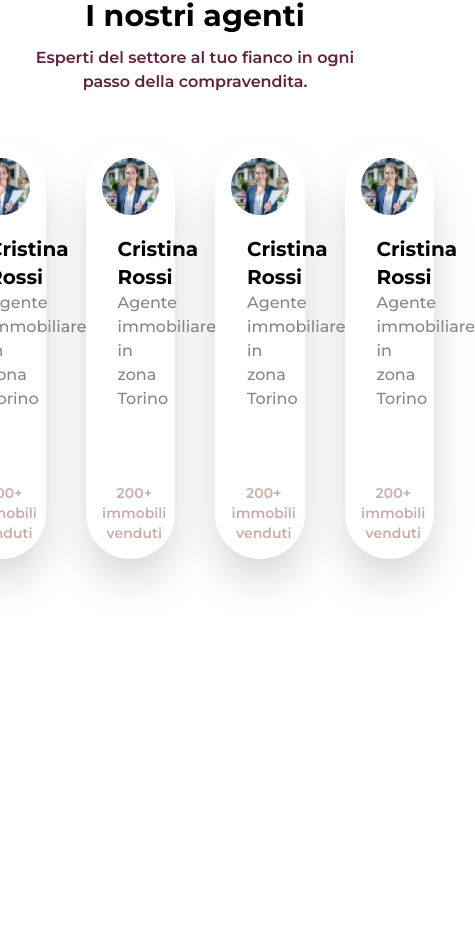
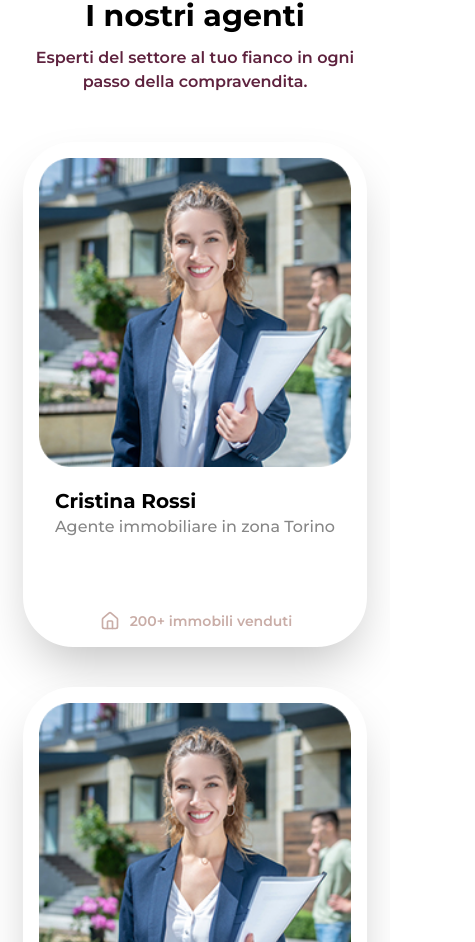
Before and after one commit to MarcoDima02/Immobiliaris-Watson, a React (Vite) app in the folder frontend/: page / in a window 390 px wide. Shown: the part 1536-2478 px from the top of the page, 475 px wide, since content can reach past the window. Built offline with nearby package versions, Linux system fonts and the light colour scheme.

Commit message:
Resa section delle cards responsive

```diff
--- a/frontend/src/pages/Home.tsx
+++ b/frontend/src/pages/Home.tsx
@@ -101,10 +101,12 @@ const Home = () => {
           <h2 className='title'>I nostri agenti</h2>
           <h3 className='title-secondary'>Esperti del settore al tuo fianco in ogni passo della compravendita.</h3>
         </div>
-        <div className="container-fluid flex flex-nowrap justify-center gap-10 mx-auto">
 
 
-          <div className='bg-white w-[25%] rounded-[50px]  flex flex-col border-16 border-white shadow-2xl'>
+        <div className="container-fluid grid md:grid-cols-2 xl:grid-cols-4 justify-center gap-10 mx-auto">
+
+
+          <div className='bg-white w-full rounded-[50px]  flex flex-col border-16 border-white shadow-2xl'>
             <div><img src={agent1} alt="" className='h-full w-full rounded-[30px]' /></div>
             <div className='px-4'>
               <h3 className='text-xl font-bold mt-5 text-black'>Cristina Rossi</h3>
@@ -116,7 +118,7 @@ const Home = () => {
             </div>
           </div>
 
-          <div className='bg-white w-[25%] rounded-[50px]  flex flex-col border-16 border-white shadow-2xl'>
+          <div className='bg-white w-full rounded-[50px]  flex flex-col border-16 border-white shadow-2xl'>
             <div><img src={agent1} alt="" className='h-full w-full rounded-[30px]' /></div>
             <div className='px-4'>
               <h3 className='text-xl font-bold mt-5 text-black'>Cristina Rossi</h3>
@@ -128,7 +130,7 @@ const Home = () => {
             </div>
           </div>
 
-          <div className='bg-white w-[25%] rounded-[50px]  flex flex-col border-16 border-white shadow-2xl'>
+          <div className='bg-white w-full rounded-[50px]  flex flex-col border-16 border-white shadow-2xl'>
             <div><img src={agent1} alt="" className='h-full w-full rounded-[30px]' /></div>
             <div className='px-4'>
               <h3 className='text-xl font-bold mt-5 text-black'>Cristina Rossi</h3>
@@ -140,7 +142,7 @@ const Home = () => {
             </div>
           </div>
 
-          <div className='bg-white w-[25%] rounded-[50px]  flex flex-col border-16 border-white shadow-2xl'>
+          <div className='bg-white w-full rounded-[50px]  flex flex-col border-16 border-white shadow-2xl'>
             <div><img src={agent1} alt="" className='h-full w-full rounded-[30px]' /></div>
             <div className='px-4'>
               <h3 className='text-xl font-bold mt-5 text-black'>Cristina Rossi</h3>
```
